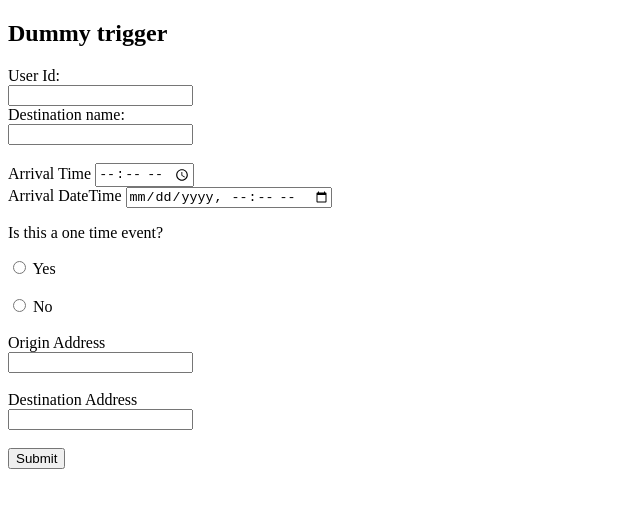
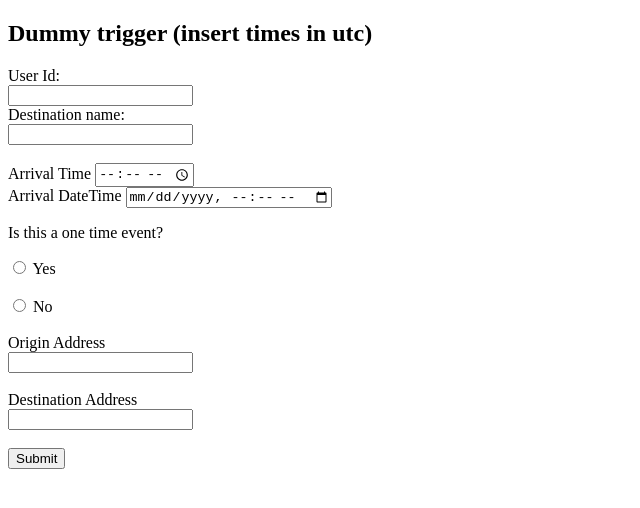
Before and after one commit to esantanamat/google-alert-project, a plain HTML site: page frontend/index.html in a window 1280 px wide. Shown: the whole page, without its empty margins (0-640 px from the left). Drawn offline with Linux system fonts and the light colour scheme.

Commit message:
ensuring utc is used in the frontend

```diff
--- a/frontend/index.html
+++ b/frontend/index.html
@@ -3,7 +3,7 @@
 
 <body>
 
-    <h2>Dummy trigger</h2>
+    <h2>Dummy trigger (insert times in utc)</h2>
 
     <form id="notificationForm">
         <label for="user_id">User Id:</label><br>
```
